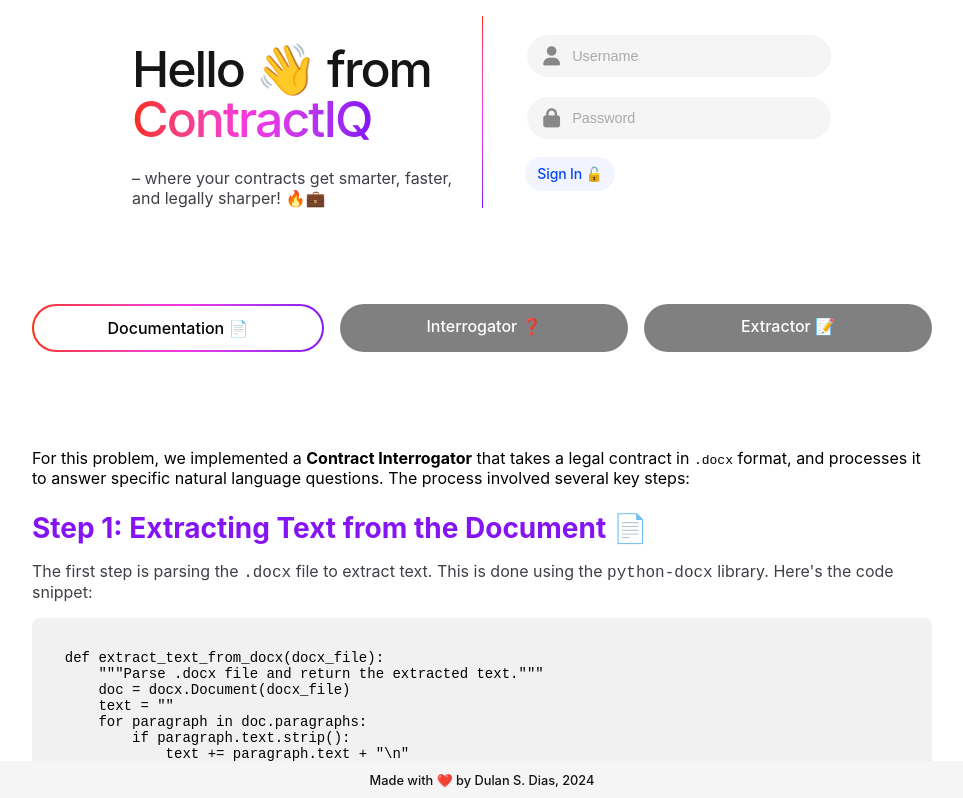
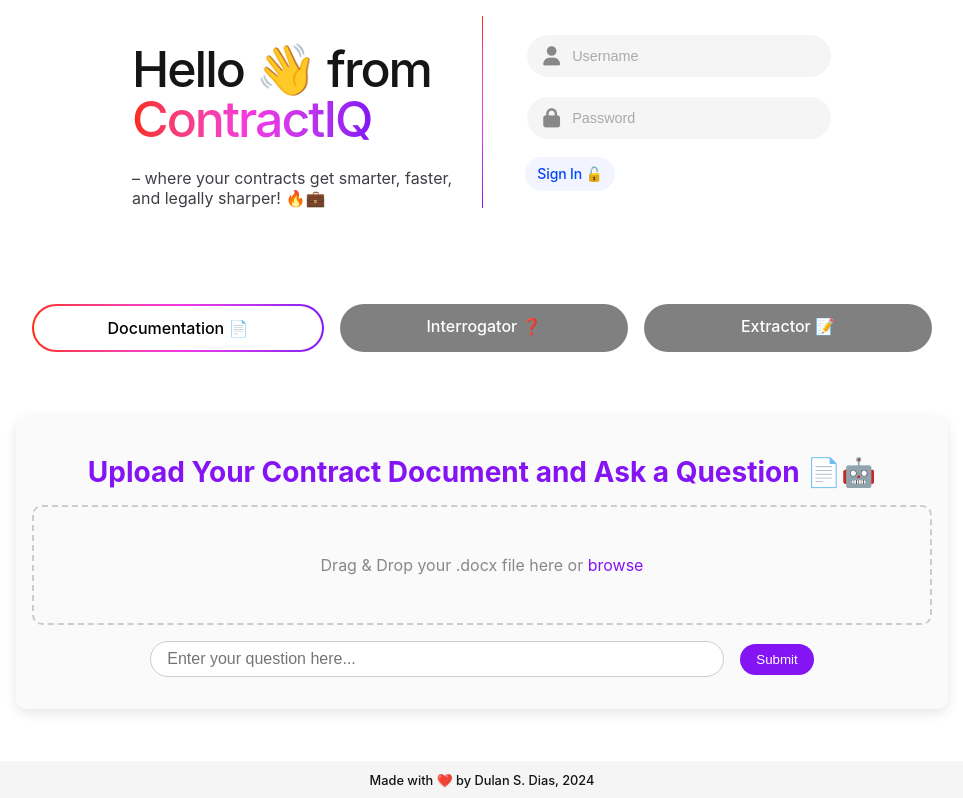
Before and after one commit to DulanDias/ContractIQ, an Angular app: page /interrogator in a window 1280 px wide. Shown: the top 798 px of the page, without its empty margins (158-1121 px from the left). Built offline with nearby package versions, Linux system fonts and the light colour scheme.

Commit message:
added the interrogator

```diff
--- /dev/null
+++ b/src/app/interrogator.service.ts
@@ -0,0 +1,20 @@
+import { Injectable } from '@angular/core';
+import { HttpClient, HttpHeaders } from '@angular/common/http';
+import { Observable } from 'rxjs';
+
+@Injectable({
+  providedIn: 'root',
+})
+export class InterrogatorService {
+  private apiUrl = 'http://127.0.0.1:8000/contracts/interrogate';
+
+  constructor(private http: HttpClient) {}
+
+  interrogateDocument(file: File, query: string): Observable<any> {
+    const formData = new FormData();
+    formData.append('file', file);
+    formData.append('query', query);
+
+    return this.http.post<any>(this.apiUrl, formData);
+  }
+}
--- a/src/app/interrogator/interrogator.component.html
+++ b/src/app/interrogator/interrogator.component.html
@@ -1,3 +1,33 @@
+<div class="interrogator-upload-container">
+    <h2>Upload Your Contract Document and Ask a Question 📄🤖</h2>
+
+    <!-- Drag and Drop area for uploading a docx file -->
+    <div
+      class="file-drop-area"
+      (dragover)="onDragOver($event)"
+      (dragleave)="onDragLeave($event)"
+      (drop)="onDrop($event)"
+      [class.dragover]="isDragging"
+    >
+      <p *ngIf="!selectedFile">Drag & Drop your .docx file here or <label for="fileInput" class="upload-label">browse</label></p>
+      <p *ngIf="selectedFile">{{ selectedFile?.name }}</p>
+      <input type="file" id="fileInput" (change)="onFileSelected($event)" hidden />
+    </div>
+
+    <!-- Query input and submit button -->
+    <div class="query-input">
+      <input type="text" [(ngModel)]="query" placeholder="Enter your question here..." />
+      <button (click)="onSubmit()">Submit</button>
+    </div>
+
+    <!-- Show the result after the backend response -->
+    <div *ngIf="result" class="result-section">
+      <h3>Answer:</h3>
+      <p>{{ result }}</p>
+    </div>
+  </div>
+
+
 <div class="interrogator-content">
     <p>
       For this problem, we implemented a <strong>Contract Interrogator</strong> that takes a legal contract in
--- a/src/app/interrogator/interrogator.component.scss
+++ b/src/app/interrogator/interrogator.component.scss
@@ -63,3 +63,96 @@
       }
     }
   }
+
+  .interrogator-upload-container {
+    max-width: 900px;
+    margin: 2rem auto;
+    padding: 1rem;
+    background-color: #fafafa;
+    border-radius: 10px;
+    margin-bottom: 2rem;
+    box-shadow: 0 4px 12px rgba(0, 0, 0, 0.1);
+    text-align: center;
+
+    h2 {
+      font-size: 1.75rem;
+      margin-bottom: 1rem;
+      color: var(--electric-violet);
+    }
+
+    .file-drop-area {
+      border: 2px dashed #ccc;
+      padding: 2rem;
+      border-radius: 10px;
+      transition: border-color 0.3s ease;
+      cursor: pointer;
+      margin-bottom: 1rem;
+
+      &.dragover {
+        border-color: var(--electric-violet);
+      }
+
+      p {
+        font-size: 1rem;
+        color: #888;
+      }
+
+      .upload-label {
+        color: var(--electric-violet);
+        cursor: pointer;
+      }
+    }
+
+    .query-input {
+      display: flex;
+      justify-content: center;
+      align-items: center;
+      margin-bottom: 1rem;
+
+      input {
+        padding: 0.5rem 1rem;
+        border-radius: 25px;
+        border: 1px solid #ccc;
+        margin-right: 1rem;
+        width: 60%;
+        font-size: 1rem;
+        outline: none;
+        transition: border-color 0.3s ease;
+
+        &:focus {
+          border-color: var(--electric-violet);
+        }
+      }
+
+      button {
+        padding: 0.5rem 1rem;
+        border-radius: 25px;
+        background: var(--electric-violet);
+        color: white;
+        border: none;
+        cursor: pointer;
+        transition: background-color 0.3s ease;
+
+        &:hover {
+          background-color: var(--vivid-pink);
+        }
+      }
+    }
+
+    .result-section {
+      background-color: #f9f9f9;
+      border: 1px solid #eee;
+      padding: 1rem;
+      border-radius: 8px;
+      margin-top: 1rem;
+
+      h3 {
+        margin-bottom: 0.5rem;
+        color: var(--electric-violet);
+      }
+
+      p {
+        font-size: 1.1rem;
+      }
+    }
+  }
--- a/src/app/interrogator/interrogator.component.ts
+++ b/src/app/interrogator/interrogator.component.ts
@@ -1,9 +1,63 @@
 import { Component } from '@angular/core';
+import { InterrogatorService } from '../interrogator.service';
+import { CommonModule } from '@angular/common';
+import { FormsModule } from '@angular/forms';
+import { RouterModule } from '@angular/router';
 
 @Component({
   selector: 'app-interrogator',
   standalone: true,
   templateUrl: './interrogator.component.html',
   styleUrls: ['./interrogator.component.scss'],
+  imports: [
+    CommonModule,
+    FormsModule,
+    RouterModule
+  ],
 })
-export class InterrogatorComponent {}
+export class InterrogatorComponent {
+  selectedFile: File | null = null;
+  query: string = '';
+  result: string | null = null;
+  isDragging: boolean = false;
+
+  constructor(private interrogatorService: InterrogatorService) {}
+
+  onFileSelected(event: any): void {
+    this.selectedFile = event.target.files[0];
+  }
+
+  onDragOver(event: any): void {
+    event.preventDefault();
+    this.isDragging = true;
+  }
+
+  onDragLeave(event: any): void {
+    event.preventDefault();
+    this.isDragging = false;
+  }
+
+  onDrop(event: any): void {
+    event.preventDefault();
+    this.isDragging = false;
+    if (event.dataTransfer.files.length > 0) {
+      this.selectedFile = event.dataTransfer.files[0];
+    }
+  }
+
+  onSubmit(): void {
+    if (this.selectedFile && this.query) {
+      this.interrogatorService.interrogateDocument(this.selectedFile, this.query).subscribe(
+        (response) => {
+          this.result = response.answer;
+        },
+        (error) => {
+          console.error('Error:', error);
+          this.result = 'Error processing your request.';
+        }
+      );
+    } else {
+      alert('Please upload a file and enter a query.');
+    }
+  }
+}
```
Also changed, not shown: 1 other file (tests, documents, lock files or other folders).
